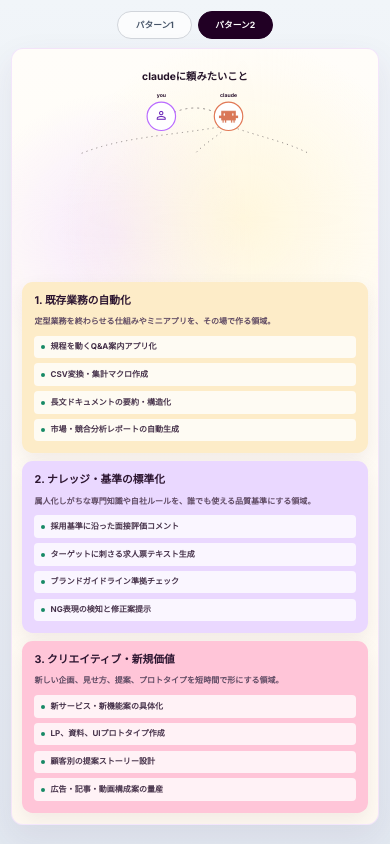
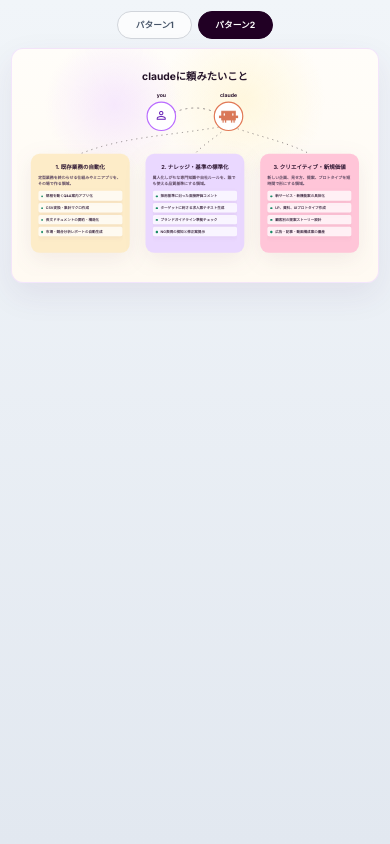
Before and after one commit to mar-cat11/tsx_example, a React (Vite) app: page / in a window 390 px wide. Both pictures are taken after a click on the button "パターン2". Built offline with nearby package versions, Linux system fonts and the light colour scheme.

Commit message:
Revert "Add mobile layouts for visualizations"
This reverts commit f6e6dce7ecc0ff6040975d846ab47e4a50def1d1.

```diff
--- a/src/App.css
+++ b/src/App.css
@@ -143,7 +143,6 @@
 .supply-icon {
   font-family: 'Material Symbols Outlined';
   font-size: 26px;
-  dominant-baseline: middle;
   pointer-events: none;
   user-select: none;
 }
@@ -361,10 +360,6 @@
   background: #178a66;
 }
 
-.mobile-card-stack {
-  display: none;
-}
-
 .svg-card {
   filter: drop-shadow(0 16px 28px rgba(92, 52, 74, 0.08));
   transition: filter 0.2s ease, opacity 0.2s ease;
@@ -430,74 +425,4 @@
   .org-pattern {
     padding: 8px;
   }
-
-  .supply-icon {
-    font-size: 24px;
-  }
-
-  .org-diagram {
-    view-transition-name: none;
-  }
-
-  .org-diagram .svg-card,
-  .desktop-card-content {
-    display: none;
-  }
-
-  .mobile-card-stack {
-    display: grid;
-    gap: 12px;
-    padding: 8px;
-  }
-
-  .mobile-role-card {
-    border-radius: 16px;
-    padding: 18px;
-    box-shadow: 0 12px 28px rgba(92, 52, 74, 0.08);
-  }
-
-  .mobile-role-card h2 {
-    margin: 0 0 10px;
-    color: #2c1530;
-    font-size: 16px;
-    line-height: 1.35;
-  }
-
-  .mobile-role-card p {
-    margin: 0 0 12px;
-    color: #5f4a63;
-    font-size: 12px;
-    font-weight: 600;
-    line-height: 1.6;
-  }
-
-  .mobile-role-card ul {
-    display: grid;
-    gap: 8px;
-    margin: 0;
-    padding: 0;
-    list-style: none;
-  }
-
-  .mobile-role-card li {
-    position: relative;
-    border-radius: 6px;
-    background: rgba(255, 255, 255, 0.78);
-    padding: 8px 10px 8px 24px;
-    color: #46324a;
-    font-size: 12px;
-    font-weight: 700;
-    line-height: 1.45;
-  }
-
-  .mobile-role-card li::before {
-    content: '';
-    position: absolute;
-    left: 10px;
-    top: 14px;
-    width: 6px;
-    height: 6px;
-    border-radius: 50%;
-    background: #178a66;
-  }
 }
--- a/src/App.tsx
+++ b/src/App.tsx
@@ -162,7 +162,7 @@
           return (
             <g key={group.id} onMouseEnter={() => handleEnter(group.id)} onMouseLeave={handleLeave}>
               <rect className={`svg-card ${hoverTarget === group.id ? 'active' : ''}`} x={group.x} y="250" width={cardW} height="250" rx="22" fill={group.fill} />
-              <foreignObject className="desktop-card-content" x={group.x + 18} y="274" width="214" height="206">
+              <foreignObject x={group.x + 18} y="274" width="214" height="206">
                 <div className="card-content">
                   <h2>{group.title}</h2>
                   <p>{group.summary}</p>
@@ -189,19 +189,6 @@
           </linearGradient>
         </defs>
       </svg>
-      <div className="mobile-card-stack">
-        {roleGroups.map((group) => (
-          <article className="mobile-role-card" style={{ background: group.fill }} key={group.id}>
-            <h2>{group.title}</h2>
-            <p>{group.summary}</p>
-            <ul>
-              {group.items.map((item) => (
-                <li key={item}>{item}</li>
-              ))}
-            </ul>
-          </article>
-        ))}
-      </div>
     </section>
   );
 }
```
Also changed, not shown: 4 other files (tests, documents, lock files or other folders).
